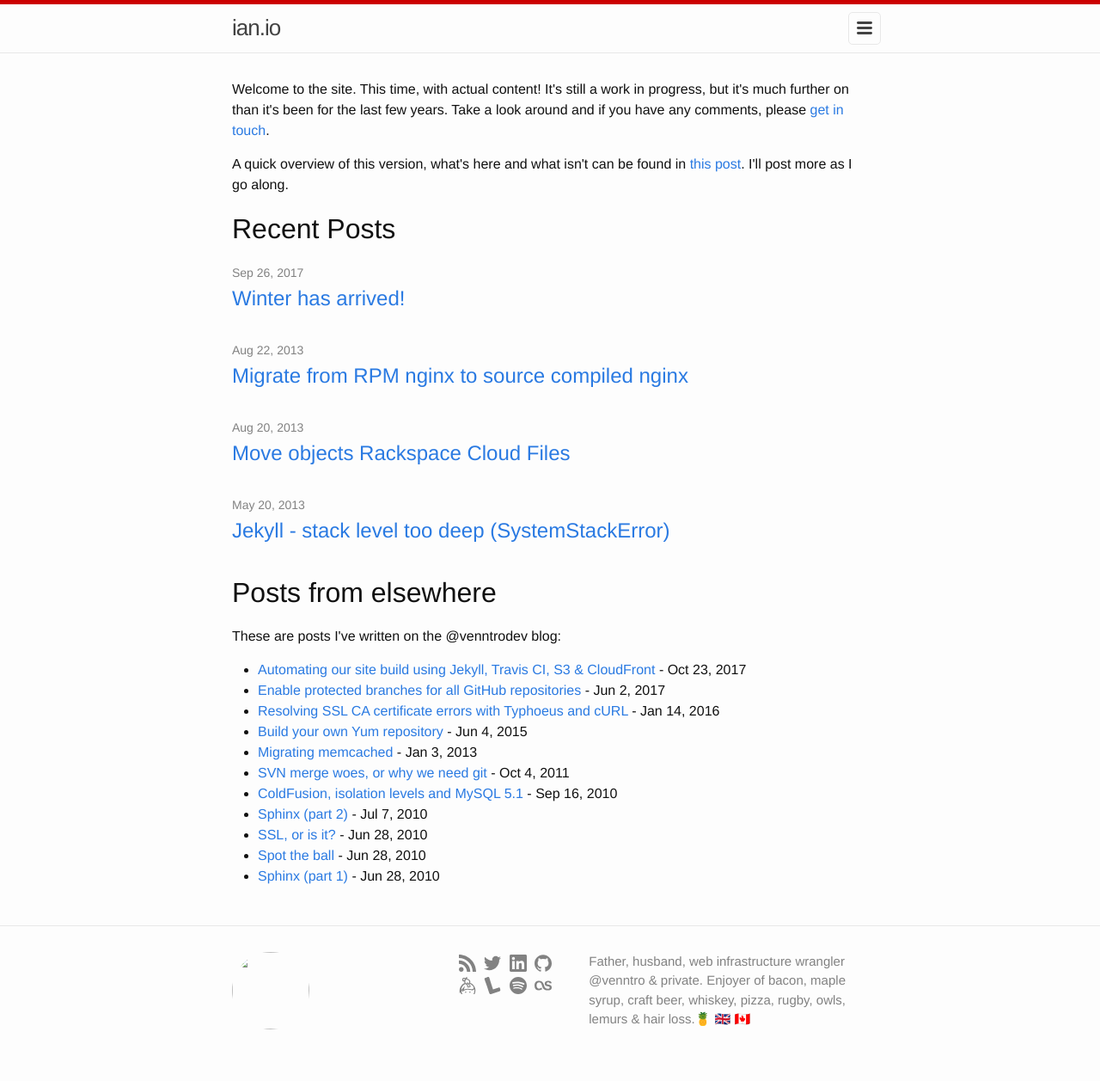
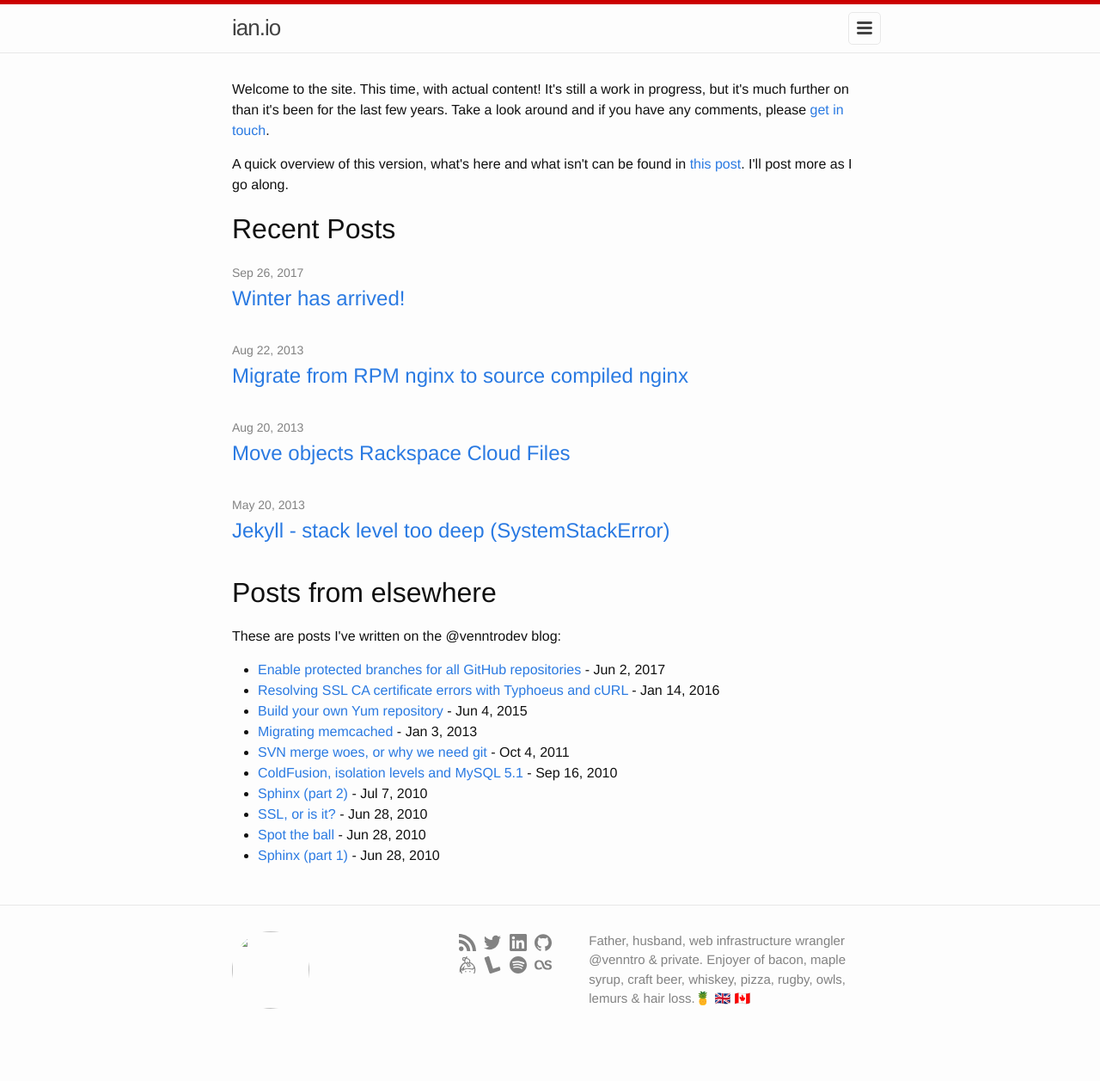
Before and after one commit to ianwinter/ian.io, a Jekyll site: the page built from index.md, in a window 1280 px wide. Shown: the whole page at 86% size. Built offline with Jekyll 4.4.1, drawn with Linux system fonts in a browser that asks for light colours; nearby versions of some CDN libraries; after the commit the page ends 1233 px from its top, so only the background shows below that.

Commit message:
Add assets

```diff
--- a/_data/posts_venntro.yml
+++ b/_data/posts_venntro.yml
@@ -1,7 +1,3 @@
-- title: Automating our site build using Jekyll, Travis CI, S3 & CloudFront
-  link: https://dev.venntro.com/2017/10/23/automating-our-site-build-using-jekyll-travis-ci-s3-cloudfront.html
-  date: 2017-10-23
-
 - title: Enable protected branches for all GitHub repositories
   link: https://dev.venntro.com/2017/06/02/enable-github-protected-branches.html
   date: 2017-06-02
```
Also changed, not shown: assets/images/315sq.jpg (added), assets/images/315x315.jpg (added), 1 other file.
